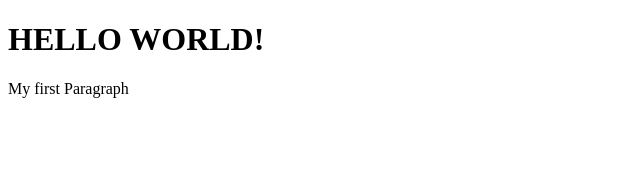
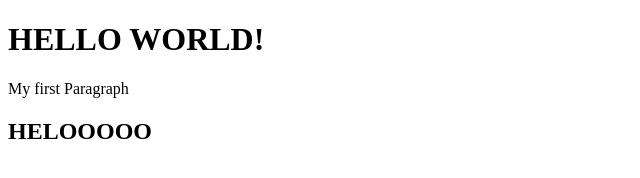
Before and after one commit to Pinki2411/Assg1, a plain HTML site: page index.html in a window 1280 px wide. Shown: the whole page, without its empty margins (0-640 px from the left). Drawn offline with Linux system fonts and the light colour scheme.

Commit message:
my third commit

```diff
--- a/index.html
+++ b/index.html
@@ -6,6 +6,7 @@
 HELLO WORLD!
 </h1>
 <p> My first Paragraph</p>
+<h2> HELOOOOO</h2>
 </body>
 </head>
 </html>
```
